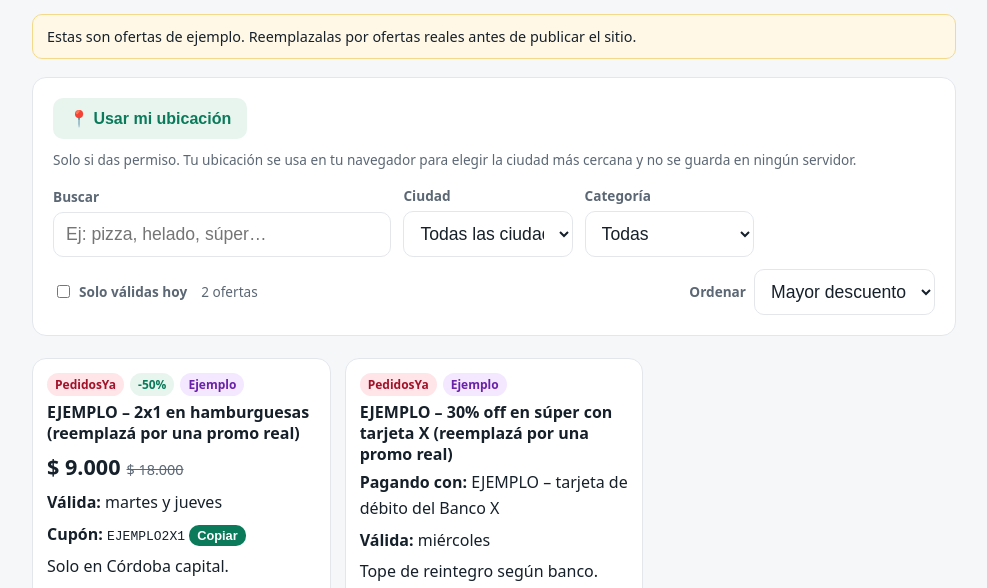
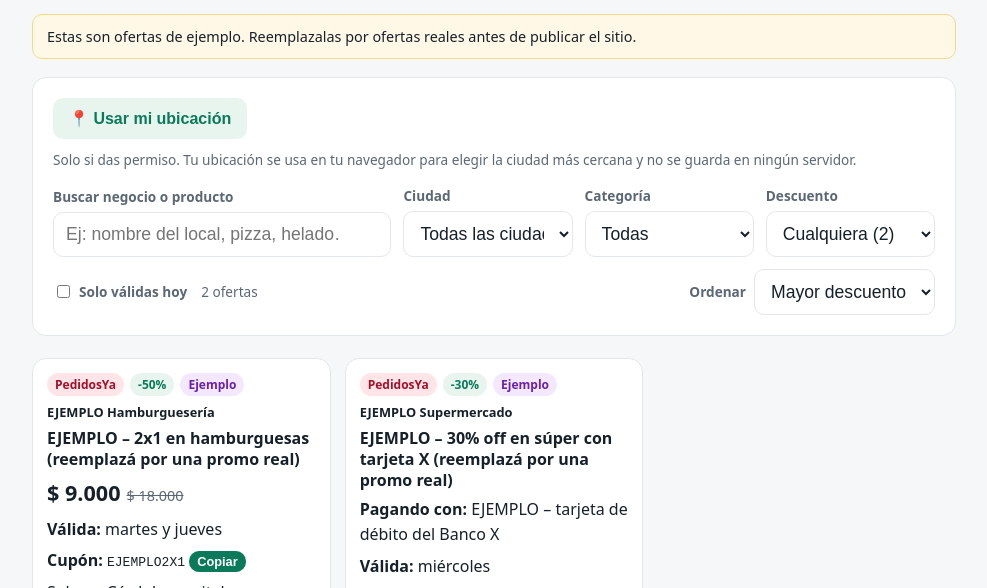
Before and after one commit to FacundoVaca/monitor-ofertas, a plain HTML site: page public/index.html in a window 1280 px wide. Shown: the part 192-780 px from the top of the page, without its empty margins (146-1133 px from the left). Drawn offline with Linux system fonts and the light colour scheme.

Commit message:
Filtro por % de descuento y buscador por negocio según la ciudad
Co-Authored-By: Claude Opus 5.5 <noreply@anthropic.com>
Claude-Session: https://claude.ai/code/session_01Abf5FvYce95NoaqXBTGh4g

```diff
--- a/public/assets/app.js
+++ b/public/assets/app.js
@@ -2,7 +2,7 @@
 (function () {
   "use strict";
   var LS_CITY = "mo:ciudad";
-  var state = { ofertas: [], ciudades: [], ciudad: null, q: "", tienda: "", cat: "", orden: "desc", hoy: false, activas: { mercadolibre: true, pedidosya: true } };
+  var state = { ofertas: [], ciudades: [], ciudad: null, q: "", tienda: "", cat: "", orden: "desc", hoy: false, min: 0, activas: { mercadolibre: true, pedidosya: true } };
   var DIAS = ["dom", "lun", "mar", "mie", "jue", "vie", "sab"];
   var DIAS_N = { dom: "domingos", lun: "lunes", mar: "martes", mie: "miércoles", jue: "jueves", vie: "viernes", sab: "sábados" };
 
@@ -14,6 +14,7 @@
   function fmtDate(iso) { var p = (iso || "").split("-"); return p.length === 3 ? p[2] + "/" + p[1] : ""; }
 
   function descuento(o) {
+    if (typeof o.descuento === "number") return o.descuento;
     if (typeof o.precio !== "number" || typeof o.precio_anterior !== "number" || o.precio_anterior <= o.precio) return 0;
     return Math.round((1 - o.precio / o.precio_anterior) * 100);
   }
@@ -55,16 +56,19 @@
     return n.length > 1 ? n.slice(0, -1).join(", ") + " y " + n[n.length - 1] : n[0];
   }
 
-  function visible(o) {
+  function visible(o, base) {
     if (state.activas[o.tienda] === false) return false;
     if (o.vence && o.vence < today()) return false;
     if (state.hoy && o.dias && o.dias.length && o.dias.indexOf(DIAS[new Date().getDay()]) === -1) return false;
     if (state.tienda && o.tienda !== state.tienda) return false;
-    if (state.cat && o.categoria !== state.cat) return false;
+    if (!base) {
+      if (state.cat && o.categoria !== state.cat) return false;
+      if (state.min && descuento(o) < state.min) return false;
+    }
     var cs = o.ciudades || ["todas"];
     if (state.ciudad && cs.indexOf("todas") === -1 && cs.indexOf(state.ciudad) === -1) return false;
-    if (state.q) {
-      var t = (o.titulo + " " + (o.nota || "") + " " + (o.categoria || "")).toLowerCase();
+    if (state.q && !base) {
+      var t = ((o.negocio || "") + " " + o.titulo + " " + (o.nota || "") + " " + (o.categoria || "")).toLowerCase();
       if (t.indexOf(state.q) === -1) return false;
     }
     return true;
@@ -82,7 +86,7 @@
       (d ? '<span class="badge">-' + d + "%</span>" : "") +
       (esMinimo(o) ? '<span class="badge low">Precio más bajo registrado</span>' : "") +
       (o.ejemplo ? '<span class="badge demo">Ejemplo</span>' : "") +
-      "</div><h3>" + esc(o.titulo) + "</h3>" +
+      "</div>" + (o.negocio ? '<div class="meta" style="font-weight:700;color:var(--ink)">' + esc(o.negocio) + "</div>" : "") + "<h3>" + esc(o.titulo) + "</h3>" +
       (typeof o.precio === "number" ? '<div class="price">' + money(o.precio) + (o.precio_anterior > o.precio ? '<span class="old">' + money(o.precio_anterior) + "</span>" : "") + "</div>" : "") +
       (o.medio_pago ? "<div><strong>Pagando con:</strong> " + esc(o.medio_pago) + "</div>" : "") +
       (o.dias && o.dias.length ? "<div><strong>Válida:</strong> " + esc(diasTexto(o.dias)) + "</div>" : "") +
@@ -93,8 +97,21 @@
       "</div></article>";
   }
 
+  function opciones() {
+    // Negocios y descuentos disponibles en la ciudad elegida (sin contar los filtros de texto, categoría y descuento)
+    var base = state.ofertas.filter(function (o) { return visible(o, true); });
+    var neg = {}; base.forEach(function (o) { if (o.negocio) neg[o.negocio] = 1; });
+    $("#negocios").innerHTML = Object.keys(neg).sort().map(function (n) { return '<option value="' + esc(n) + '">'; }).join("");
+    var sel = $("#min"), cur = state.min;
+    sel.innerHTML = [0, 10, 20, 30, 40, 50].map(function (m) {
+      var n = base.filter(function (o) { return descuento(o) >= m; }).length;
+      return '<option value="' + m + '"' + (m === cur ? " selected" : "") + ">" + (m ? m + "% o más (" + n + ")" : "Cualquiera (" + n + ")") + "</option>";
+    }).join("");
+  }
+
   function render() {
     var box = $("#deals"); if (!box) return;
+    opciones();
     var list = state.ofertas.filter(visible);
     list.sort(function (a, b) {
       if (state.orden === "precio") return (a.precio || 0) - (b.precio || 0);
@@ -136,6 +153,7 @@
     $("#orden").addEventListener("change", function (e) { state.orden = e.target.value; render(); });
     $("#ciudad").addEventListener("change", function (e) { setCity(e.target.value, true); });
     $("#btn-loc").addEventListener("click", locate);
+    $("#min").addEventListener("change", function (e) { state.min = +e.target.value; render(); });
     $("#hoy").addEventListener("change", function (e) { state.hoy = e.target.checked; render(); });
     $("#deals").addEventListener("click", function (e) {
       var b = e.target.closest(".copy"); if (!b) return;
--- a/public/assets/style.css
+++ b/public/assets/style.css
@@ -46,7 +46,7 @@ footer.site{border-top:1px solid var(--line);background:var(--card);padding:22px
 footer.site a{color:var(--muted);margin-right:14px}
 @media (max-width:600px){form.conv{grid-template-columns:1fr}nav.main a{margin:0 12px 0 0}h1{font-size:1.55rem}}
 /* --- Monitor de ofertas --- */
-.toolbar{display:grid;gap:12px;grid-template-columns:2fr 1fr 1fr 1fr;align-items:end}
+.toolbar{display:grid;gap:12px;grid-template-columns:2fr 1fr 1fr 1fr;align-items:end}.toolbar [hidden]{display:none}
 .loc{display:flex;gap:10px;align-items:center;flex-wrap:wrap}
 .loc button.sec{background:var(--brand-2);color:var(--brand)}
 .deals{display:grid;gap:14px;grid-template-columns:repeat(auto-fill,minmax(230px,1fr))}
--- a/public/data/ofertas.json
+++ b/public/data/ofertas.json
@@ -50,7 +50,8 @@
         "mar",
         "jue"
       ],
-      "cupon": "EJEMPLO2X1"
+      "cupon": "EJEMPLO2X1",
+      "negocio": "EJEMPLO Hamburguesería"
     },
     {
       "id": "ejemplo-3",
@@ -69,7 +70,9 @@
       "medio_pago": "EJEMPLO – tarjeta de débito del Banco X",
       "dias": [
         "mie"
-      ]
+      ],
+      "negocio": "EJEMPLO Supermercado",
+      "descuento": 30
     }
   ]
 }
--- a/public/index.html
+++ b/public/index.html
@@ -14,10 +14,11 @@
  <div class="loc"><button id="btn-loc" class="sec" type="button">📍 Usar mi ubicación</button>
  <span id="loc-status" class="status">Solo si das permiso. Tu ubicación se usa en tu navegador para elegir la ciudad más cercana y no se guarda en ningún servidor.</span></div>
  <div class="toolbar" style="margin-top:14px">
-  <div class="full"><label for="q">Buscar</label><input id="q" type="search" placeholder="Ej: pizza, helado, súper…"></div>
+  <div class="full"><label for="q">Buscar negocio o producto</label><input id="q" type="search" list="negocios" autocomplete="off" placeholder="Ej: nombre del local, pizza, helado…"><datalist id="negocios"></datalist></div>
   <div><label for="ciudad">Ciudad</label><select id="ciudad"></select></div>
   <div id="tienda-box"><label for="tienda">Tienda</label><select id="tienda"><option value="">Todas</option><option value="mercadolibre">Mercado Libre</option><option value="pedidosya">PedidosYa</option></select></div>
   <div><label for="cat">Categoría</label><select id="cat"></select></div>
+  <div><label for="min">Descuento</label><select id="min"></select></div>
  </div>
  <div style="display:flex;justify-content:space-between;align-items:center;margin-top:12px;gap:10px;flex-wrap:wrap">
   <span style="display:flex;gap:14px;align-items:center"><label style="display:flex;gap:6px;align-items:center;margin:0"><input type="checkbox" id="hoy" style="width:auto"> Solo válidas hoy</label><span id="count" class="status"></span></span>
```
Also changed, not shown: public/cargar.html (+7 -4 lines).
